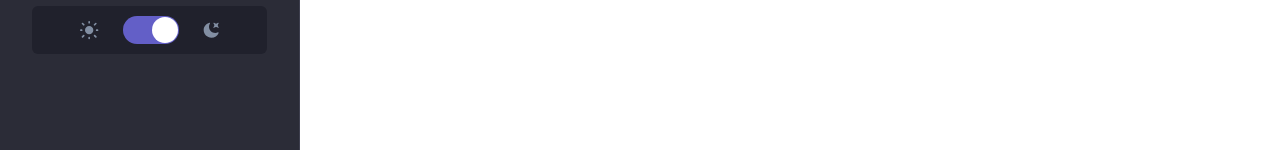
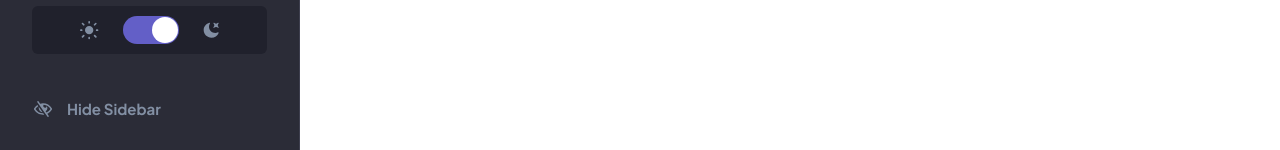
Before and after one commit to garypach/kanban--taskmanager-web-app, a React (Create React App) app: page / in a window 1280 px wide. Shown: the part 650-800 px from the top of the page. Built offline with nearby package versions, Linux system fonts and the light colour scheme.

Commit message:
sidebar hide and show

```diff
--- a/src/App.js
+++ b/src/App.js
@@ -1,10 +1,12 @@
 import Layout from './components/Layout/Layout';
+import ShowSideBar from './components/ShowSideBar/ShowSideBar';
 import Sidebar from './components/Sidebar/Sidebar';
 
 function App() {
   return (
     <Layout>
       <Sidebar/>
+      <ShowSideBar/>
     </Layout>
   );
 }
--- a/src/components/Layout/Layout.js
+++ b/src/components/Layout/Layout.js
@@ -3,7 +3,7 @@ import Header from "../Header/Header.js";
 function Layout(props) {
 
   return (
-    <div>
+    <div  className="transition-all">
     <Header />
      {props.children}
     </div>
--- a/src/components/Provider/Provider.js
+++ b/src/components/Provider/Provider.js
@@ -2,8 +2,10 @@ import React, { createContext, useState, useEffect } from "react";
 const UserContext = createContext();
 
 const UserProvider = ({ children }) => {
+    //current board
     const [boardActive, setBoardActive] = useState(0);
 
+    //light and dark mode
     function useLightMode(){
       let tempTheme;
       if(localStorage.theme){
@@ -26,11 +28,17 @@ const UserProvider = ({ children }) => {
       return [colorTheme,setTheme]
     }
 
+    //hide sidebar
+    const [hideSideBar, setHideSideBar] = useState(false);
+
+
     return (
       <UserContext.Provider value={{
            boardActive,
            setBoardActive,
            useLightMode,
+           hideSideBar,
+           setHideSideBar
            }}>
         {children}
       </UserContext.Provider>
--- /dev/null
+++ b/src/components/ShowSideBar/ShowSideBar.js
@@ -0,0 +1,14 @@
+import { useContext } from "react";
+import { UserContext } from '../Provider/Provider.js';
+import iconShowSideBar from "../../assets/icon-show-sidebar.svg";
+
+function ShowSideBar() {
+    const globalState =  useContext(UserContext);
+  return (
+    <div className="flex items-center justify-center rounded-r-[100px] bg-purple  w-[56px] h-[48px] absolute bottom-[32px] z-0 hover:cursor-pointer" onClick={() => globalState.setHideSideBar(!true)}>
+       <img src={iconShowSideBar} alt='iconShowSideBar' />
+    </div>
+  );
+}
+
+export default ShowSideBar;
--- a/src/components/Sidebar/Sidebar.js
+++ b/src/components/Sidebar/Sidebar.js
@@ -4,6 +4,7 @@ import { boardData } from "../../data";
 import iconBoard from "../../assets/icon-board.svg";
 import iconDark from "../../assets/icon-dark-theme.svg";
 import iconLight from "../../assets/icon-light-theme.svg";
+import iconHideSideBar from "../../assets/icon-hide-sidebar.svg";
 import Switch from "react-switch";
 function Sidebar() {
   const globalState = useContext(UserContext);
@@ -17,7 +18,7 @@ function Sidebar() {
 
 
   return (
-    <div className="hidden bg-[white] dark:bg-dark-gray  w-[261px] h-[100vh] absolute left-0 top-0 z-0 pt-[112px] border-r border-dark-lines md:block lg:w-[300px] ">
+    <div className={`hidden transition-all bg-[white] dark:bg-dark-gray  w-[261px] h-[100vh] absolute ${globalState.hideSideBar === false ? `left-0` : `left-[-500px]` } top-0 z-10 pt-[112px] border-r border-dark-lines md:block lg:w-[300px]`}>
       <div>
         {boardData.boards.map((data, key) => {
           return (
@@ -49,7 +50,7 @@ function Sidebar() {
             </div>
           </div>
         </div>
-        <div className="flex items-center justify-center mx-auto absolute bottom-[96px] w-full   ">
+        <div className="flex items-center justify-center mx-auto absolute bottom-[96px] w-full">
         <div className="flex items-center justify-center w-[235px] h-[48px] rounded-[6px] bg-light-bg dark:bg-dark-bg">
         <label className="flex items-center">
             <img src={iconLight} alt="iconLight"/>
@@ -69,6 +70,12 @@ function Sidebar() {
 
         </div>
 
+        <div className="flex items-center justify-start mx-auto absolute bottom-[32px] w-full">
+        <label className="flex items-center ml-[24px] lg:ml-[34px] hover:cursor-pointer" onClick={() => globalState.setHideSideBar(!false)} >
+            <img src={iconHideSideBar} alt="iconHideSideBar"/>
+            <span className=" ml-[15px] text-[15px] font-bold leading-[19px] text-medium-gray">Hide Sidebar</span>
+        </label>
+        </div>
       </div>
     </div>
   );
--- a/tailwind.config.js
+++ b/tailwind.config.js
@@ -11,6 +11,7 @@ module.exports = {
       'purple-hover': '#A8A4FF',
       'dark-bg': '#20212C',
       'dark-gray': '#2B2C37',
+      'medium-gray':'#828FA3',
       'dark-lines': '#3E3F4E',
       'light-lines': '#E4EBFA',
       'light-bg': '#F4F7FD',
```
